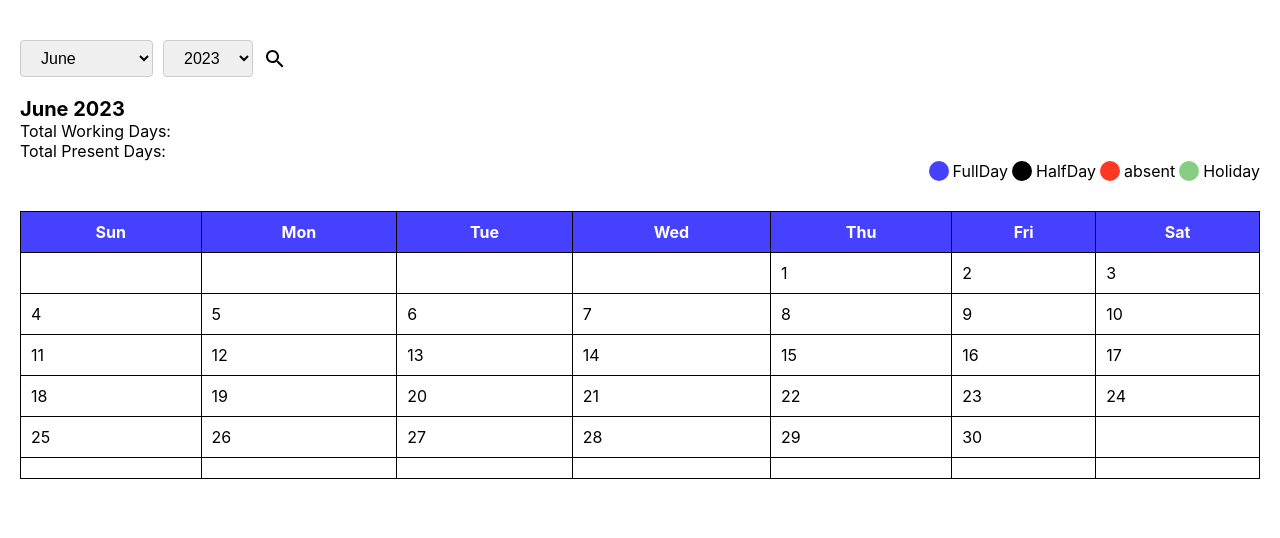
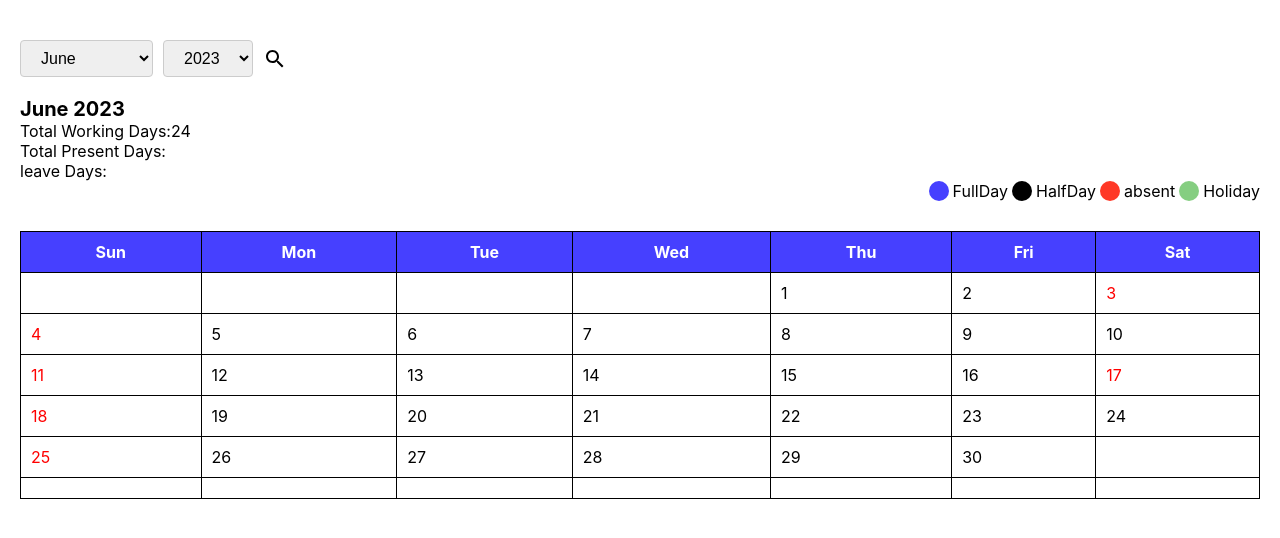
Before and after one commit to bhagyeshbvminfotech/movie_booking, a React (Create React App) app: page /calender in a window 1280 px wide. Both pictures are taken after a click on the icon 275 px from the left and 58 px from the top of the page. Shown: the top 538 px of the page. Built offline with nearby package versions, Linux system fonts and the light colour scheme.

Commit message:
calender upload with holiday and working day

```diff
--- a/src/Cal.css
+++ b/src/Cal.css
@@ -82,6 +82,11 @@ select {
     cursor: pointer;
 }
 
+.weekend.holiday {
+    color: red;
+}
+
+
 table{
     margin-top: 30px;
     width: 100%;
--- a/src/Calender.jsx
+++ b/src/Calender.jsx
@@ -1,4 +1,4 @@
-import React, { useState } from "react";
+import React, { useState, useEffect } from "react";
 import moment from 'moment';
 import SearchIcon from '@mui/icons-material/Search';
 import './Cal.css';
@@ -27,6 +27,7 @@ const Calendar = () => {
     const [selectedMonth, setSelectedMonth] = useState(moment().month() + 1);
     const [selectedYear, setSelectedYear] = useState(currentYear);
     const [showResult, setShowResult] = useState(false);
+    const [totalWorkingDays, setTotalWorkingDays] = useState(0);
 
     const handleSearch = () => {
         setShowResult(true);
@@ -54,6 +55,7 @@ const Calendar = () => {
 
         const calendar = [];
         let dayCounter = 1;
+        let workingDaysCount = 0;
 
         for (let i = 0; i < 6; i++) {
             const week = [];
@@ -61,15 +63,33 @@ const Calendar = () => {
                 if ((i === 0 && j < startDay) || dayCounter > daysInMonth) {
                     week.push(<td key={`${i}-${j}`}></td>);
                 } else {
-                    week.push(<td key={`${i}-${j}`}>{dayCounter}</td>);
+                    const currentDate = moment().year(selectedYear).month(selectedMonth - 1).date(dayCounter);
+                    const isWeekend = currentDate.day() === 0 || currentDate.day() === 6;
+                    const isExcludedDate = dayCounter % 2 === 0 && currentDate.day() === 6;
+                    if (!isWeekend || isExcludedDate) {
+                        week.push(<td key={`${i}-${j}`}>{dayCounter}</td>);
+                        console.log(dayCounter)
+                        workingDaysCount++;
+                    } else {
+                        week.push(<td key={`${i}-${j}`} className="weekend holiday">{dayCounter}</td>);
+                        console.log("holoday",dayCounter)
+                    }
                     dayCounter++;
                 }
             }
             calendar.push(<tr key={i}>{week}</tr>);
         }
 
-        return calendar;
+        return {
+            calendar,
+            workingDaysCount
+        };
     };
+
+    useEffect(() => {
+        const { workingDaysCount } = generateCalendar();
+        setTotalWorkingDays(workingDaysCount);
+    }, [selectedMonth, selectedYear]);
 
     return (
         <div className="alldiv">
@@ -92,8 +112,9 @@ const Calendar = () => {
                 {showResult && selectedMonth && selectedYear ? (
                     <div>
                         <label className="monthandyour">{`${getMonthName(selectedMonth)} ${selectedYear}`}</label><br></br>
-                        <label>Total Working Days:</label><br></br>
+                        <label>Total Working Days:{totalWorkingDays}</label><br></br>
                         <label>Total Present Days:</label><br></br>
+                        <label>leave Days:</label><br></br>
                         <div className="hintmange">
                             <div id="container1"></div>
                             <label>FullDay</label>
@@ -117,7 +138,7 @@ const Calendar = () => {
                             </tr>
                             </thead>
                             <tbody>
-                            {generateCalendar()}
+                            {generateCalendar().calendar}
                             </tbody>
                         </table>
                     </div>
```
